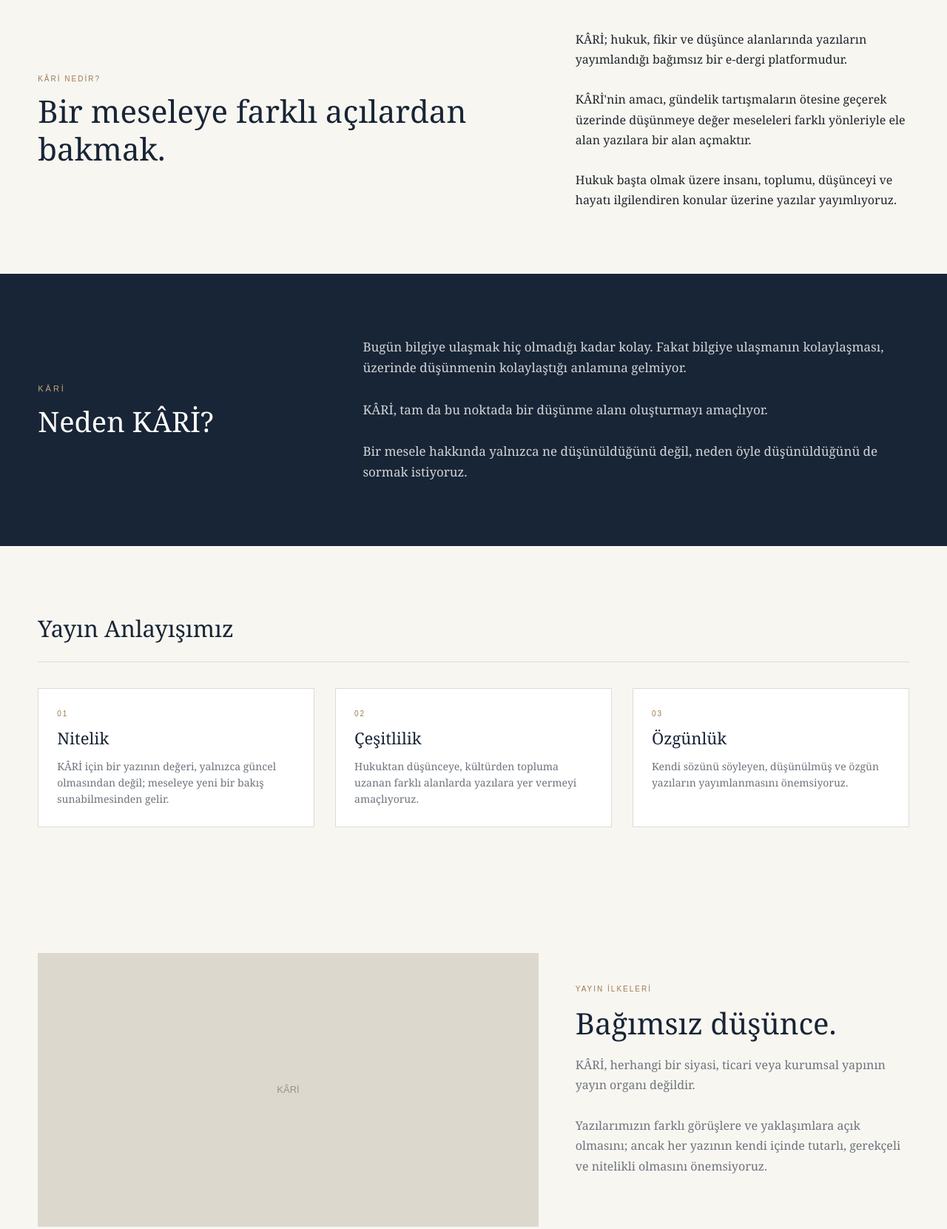
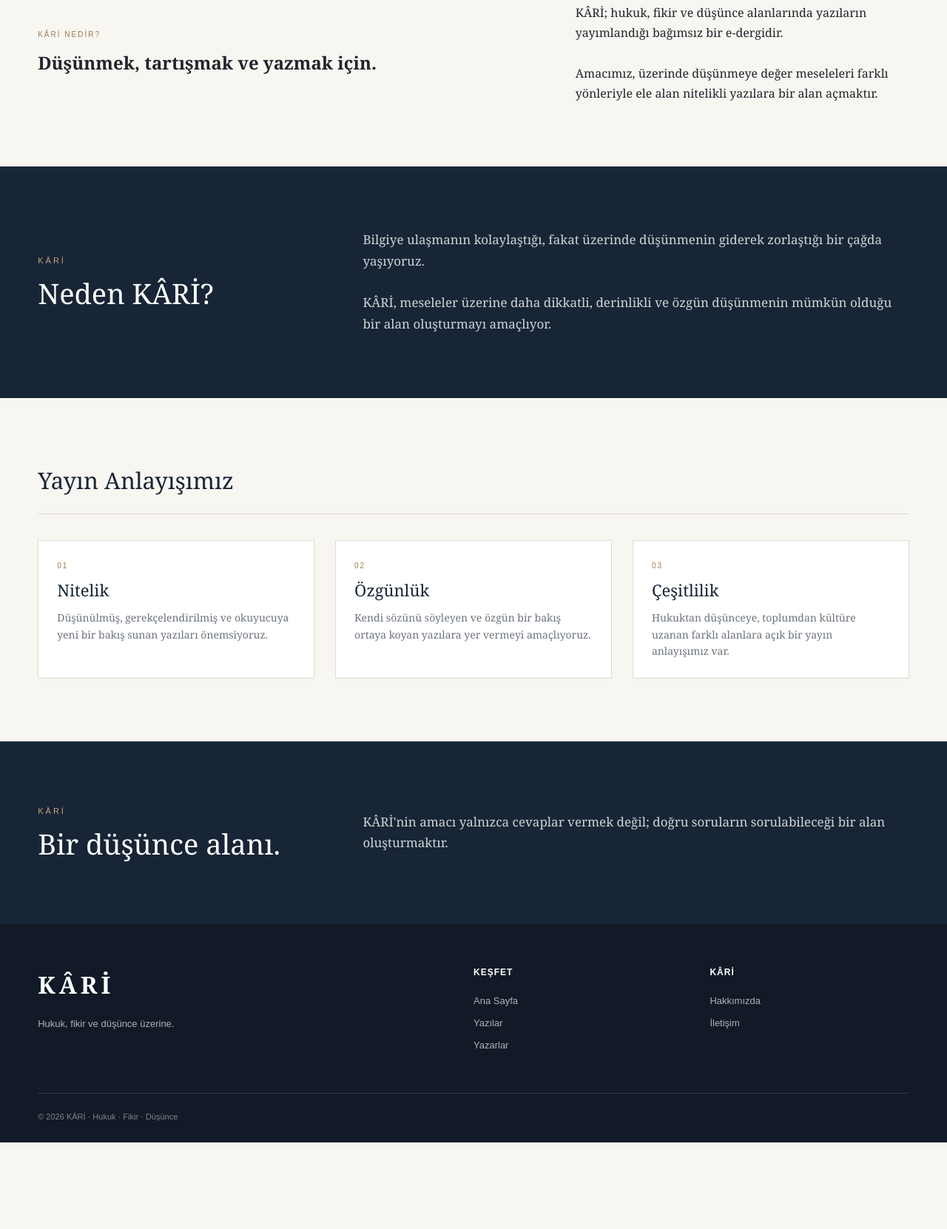
Before and after one commit to ziyadamiyiz/web-sitem-deneme, a plain HTML site: page hakkimizda.html in a window 1280 px wide. Shown: the part 738-2399 px from the top of the page at 74% size. After the commit the page ends 2282 px from the top, so only its background shows below. Drawn offline with Linux system fonts and the light colour scheme.

Commit message:
Refactor hakkimizda.html for improved layout and content
Updated the structure and content of the hakkimizda.html file, including new sections and improved layout.

```diff
--- a/hakkimizda.html
+++ b/hakkimizda.html
@@ -1,181 +1,123 @@
 <!DOCTYPE html>
 <html lang="tr">
-
 <head>
-
     <meta charset="UTF-8">
-
-    <meta
-        name="viewport"
-        content="width=device-width, initial-scale=1.0"
-    >
-
-    <link rel="stylesheet" href="css/style.css">
+    <meta name="viewport" content="width=device-width, initial-scale=1.0">
 
     <title>Hakkımızda | KÂRİ</title>
 
-    <meta
-        name="description"
-        content="KÂRİ hakkında. Hukuk, fikir ve düşünce üzerine bağımsız bir e-dergi."
-    >
-
+    <link rel="stylesheet" href="css/style.css">
 </head>
-
 
 <body>
 
-
-    <!-- HEADER -->
-
 <header>
-
     <div class="container navbar">
 
         <a href="index.html" class="logo">
-
             KÂRİ
-
-                <span>
-                    HUKUK · FİKİR · DÜŞÜNCE
-                </span>
-
+            <span>HUKUK · FİKİR · DÜŞÜNCE</span>
         </a>
 
-
         <nav>
-
-                <a href="index.html">
-                    Ana Sayfa
-                </a>
-
-                <a href="makaleler.html">
-                    Yazılar
-                </a>
-
-                <a href="yazarlar.html">
-                    Yazarlar
-                </a>
-
-                <a href="hakkimizda.html">
-                    Hakkımızda
-                </a>
-
-                <a href="#iletisim">
-                    İletişim
-                </a>
-
+            <a href="index.html">Ana Sayfa</a>
+            <a href="makaleler.html">Yazılar</a>
+            <a href="yazarlar.html">Yazarlar</a>
+            <a href="hakkimizda.html">Hakkımızda</a>
         </nav>
 
     </div>
-
 </header>
 
 
-
-    <!-- MAIN -->
-
 <main>
 
-
-        <!-- SAYFA BAŞLIĞI -->
-
     <section class="hero">
-
         <div class="container">
-
             <div class="hero-content">
 
                 <div class="eyebrow">
                     KÂRİ
                 </div>
 
-
-                    <h1>
-                        Hakkımızda
-                    </h1>
-
+                <h1>Hakkımızda</h1>
 
                 <p class="hero-description">
-
-                        Hukuku, fikri ve düşünceyi
-                        konuşmak; meseleleri farklı
-                        yönleriyle ele almak için.
-
+                    Hukuk, fikir ve düşünce üzerine
+                    nitelikli yazılar için bir alan.
                 </p>
 
             </div>
-
         </div>
-
     </section>
 
 
-
-        <!-- KÂRİ NEDİR? -->
-
     <section>
-
         <div class="container">
 
             <div class="featured-grid">
 
+                <div>
+                    <div class="category">KÂRİ NEDİR?</div>
+
+                    <h2>
+                        Düşünmek, tartışmak
+                        ve yazmak için.
+                    </h2>
+                </div>
 
                 <div>
-
-                        <div class="category">
-                            KÂRİ NEDİR?
-                        </div>
-
-
-                        <h2
-                            style="
-                                font-size: 42px;
-                                line-height: 1.2;
-                                font-weight: normal;
-                                color: var(--dark);
-                            "
-                        >
-
-                            Bir meseleye
-                            farklı açılardan
-                            bakmak.
-
-                        </h2>
-
-                    </div>
-
-
-                    <div>
-
                     <p>
-
                         KÂRİ; hukuk, fikir ve düşünce
                         alanlarında yazıların yayımlandığı
-                            bağımsız bir e-dergi platformudur.
-
+                        bağımsız bir e-dergidir.
                     </p>
 
                     <br>
 
                     <p>
+                        Amacımız, üzerinde düşünmeye değer
+                        meseleleri farklı yönleriyle ele alan
+                        nitelikli yazılara bir alan açmaktır.
+                    </p>
+                </div>
 
-                            KÂRİ'nin amacı, gündelik tartışmaların
-                            ötesine geçerek üzerinde düşünmeye
-                            değer meseleleri farklı yönleriyle
-                            ele alan yazılara bir alan açmaktır.
+            </div>
 
+        </div>
+    </section>
+
+
+    <section class="editor">
+
+        <div class="container">
+
+            <div class="editor-grid">
+
+                <div>
+                    <div class="editor-label">
+                        KÂRİ
+                    </div>
+
+                    <h2>
+                        Neden KÂRİ?
+                    </h2>
+                </div>
+
+                <div>
+                    <p>
+                        Bilgiye ulaşmanın kolaylaştığı,
+                        fakat üzerinde düşünmenin giderek
+                        zorlaştığı bir çağda yaşıyoruz.
                     </p>
 
                     <br>
 
                     <p>
-
-                            Hukuk başta olmak üzere insanı,
-                            toplumu, düşünceyi ve hayatı ilgilendiren
-                            konular üzerine yazılar yayımlıyoruz.
-
+                        KÂRİ, meseleler üzerine daha dikkatli,
+                        derinlikli ve özgün düşünmenin mümkün
+                        olduğu bir alan oluşturmayı amaçlıyor.
                     </p>
-
                 </div>
 
             </div>
@@ -185,8 +127,66 @@
     </section>
 
 
+    <section>
 
-        <!-- NEDEN KÂRİ -->
+        <div class="container">
+
+            <div class="section-heading">
+                <h2>Yayın Anlayışımız</h2>
+            </div>
+
+            <div class="articles">
+
+                <article class="article-card">
+                    <div class="article-content">
+                        <div class="category">01</div>
+
+                        <h3>Nitelik</h3>
+
+                        <p>
+                            Düşünülmüş, gerekçelendirilmiş
+                            ve okuyucuya yeni bir bakış
+                            sunan yazıları önemsiyoruz.
+                        </p>
+                    </div>
+                </article>
+
+
+                <article class="article-card">
+                    <div class="article-content">
+                        <div class="category">02</div>
+
+                        <h3>Özgünlük</h3>
+
+                        <p>
+                            Kendi sözünü söyleyen ve özgün
+                            bir bakış ortaya koyan yazılara
+                            yer vermeyi amaçlıyoruz.
+                        </p>
+                    </div>
+                </article>
+
+
+                <article class="article-card">
+                    <div class="article-content">
+                        <div class="category">03</div>
+
+                        <h3>Çeşitlilik</h3>
+
+                        <p>
+                            Hukuktan düşünceye, toplumdan
+                            kültüre uzanan farklı alanlara
+                            açık bir yayın anlayışımız var.
+                        </p>
+                    </div>
+                </article>
+
+            </div>
+
+        </div>
+
+    </section>
+
 
     <section class="editor">
 
@@ -194,54 +194,23 @@
 
             <div class="editor-grid">
 
-
                 <div>
-
                     <div class="editor-label">
                         KÂRİ
                     </div>
 
-
                     <h2>
-
-                            Neden
-                            KÂRİ?
-
+                        Bir düşünce
+                        alanı.
                     </h2>
-
                 </div>
 
-
                 <div>
-
                     <p>
-
-                            Bugün bilgiye ulaşmak hiç olmadığı
-                            kadar kolay. Fakat bilgiye ulaşmanın
-                            kolaylaşması, üzerinde düşünmenin
-                            kolaylaştığı anlamına gelmiyor.
-
+                        KÂRİ'nin amacı yalnızca cevaplar
+                        vermek değil; doğru soruların
+                        sorulabileceği bir alan oluşturmaktır.
                     </p>
-
-                        <br>
-
-                        <p>
-
-                            KÂRİ, tam da bu noktada bir düşünme
-                            alanı oluşturmayı amaçlıyor.
-
-                        </p>
-
-                        <br>
-
-                        <p>
-
-                            Bir mesele hakkında yalnızca ne
-                            düşünüldüğünü değil, neden öyle
-                            düşünüldüğünü de sormak istiyoruz.
-
-                        </p>
-
                 </div>
 
             </div>
@@ -250,345 +219,51 @@
 
     </section>
 
+</main>
 
 
-        <!-- YAYIN ANLAYIŞI -->
-
-        <section>
+<footer>
 
     <div class="container">
 
+        <div class="footer-grid">
 
-                <div class="section-heading">
+            <div>
+                <div class="logo">KÂRİ</div>
 
-                    <h2>
-                        Yayın Anlayışımız
-                    </h2>
-
+                <p>
+                    Hukuk, fikir ve düşünce üzerine.
+                </p>
             </div>
 
+            <div>
+                <h4>Keşfet</h4>
 
-                <div class="articles">
-
-
-                    <article class="article-card">
-
-                        <div class="article-content">
-
-                            <div class="category">
-                                01
+                <ul>
+                    <li><a href="index.html">Ana Sayfa</a></li>
+                    <li><a href="makaleler.html">Yazılar</a></li>
+                    <li><a href="yazarlar.html">Yazarlar</a></li>
+                </ul>
             </div>
 
-                            <h3>
-                                Nitelik
-                            </h3>
+            <div>
+                <h4>KÂRİ</h4>
 
-                            <p>
-
-                                KÂRİ için bir yazının değeri,
-                                yalnızca güncel olmasından değil;
-                                meseleye yeni bir bakış
-                                sunabilmesinden gelir.
-
-                            </p>
-
-                        </div>
-
-                    </article>
-
-
-
-                    <article class="article-card">
-
-                        <div class="article-content">
-
-                            <div class="category">
-                                02
-                            </div>
-
-                            <h3>
-                                Çeşitlilik
-                            </h3>
-
-                            <p>
-
-                                Hukuktan düşünceye, kültürden
-                                topluma uzanan farklı alanlarda
-                                yazılara yer vermeyi amaçlıyoruz.
-
-                            </p>
-
-                        </div>
-
-                    </article>
-
-
-
-                    <article class="article-card">
-
-                        <div class="article-content">
-
-                            <div class="category">
-                                03
-                            </div>
-
-                            <h3>
-                                Özgünlük
-                            </h3>
-
-                            <p>
-
-                                Kendi sözünü söyleyen,
-                                düşünülmüş ve özgün yazıların
-                                yayımlanmasını önemsiyoruz.
-
-                            </p>
-
-                        </div>
-
-                    </article>
-
-
+                <ul>
+                    <li><a href="hakkimizda.html">Hakkımızda</a></li>
+                    <li><a href="#">İletişim</a></li>
+                </ul>
             </div>
 
         </div>
 
-        </section>
-
-
-
-        <!-- BAĞIMSIZLIK -->
-
-        <section>
-
-            <div class="container">
-
-                <div class="featured-grid">
-
-
-                    <div class="featured-image">
-
-                        KÂRİ
-
+        <div class="copyright">
+            © 2026 KÂRİ · Hukuk · Fikir · Düşünce
         </div>
-
-
-                    <div class="featured-content">
-
-                        <div class="category">
-                            YAYIN İLKELERİ
-                        </div>
-
-
-                        <h2>
-
-                            Bağımsız
-                            düşünce.
-
-                        </h2>
-
-
-                        <p>
-
-                            KÂRİ, herhangi bir siyasi,
-                            ticari veya kurumsal yapının
-                            yayın organı değildir.
-
-                        </p>
-
-
-                        <p>
-
-                            Yazılarımızın farklı görüşlere
-                            ve yaklaşımlara açık olmasını;
-                            ancak her yazının kendi içinde
-                            tutarlı, gerekçeli ve nitelikli
-                            olmasını önemsiyoruz.
-
-                        </p>
-
-                    </div>
-
-                </div>
-
-            </div>
-
-        </section>
-
-
-
-        <!-- KAPANIŞ -->
-
-        <section class="editor">
-
-            <div class="container">
-
-                <div
-                    style="
-                        max-width: 800px;
-                        margin: 0 auto;
-                        text-align: center;
-                    "
-                >
-
-                    <div class="editor-label">
-                        KÂRİ
-                    </div>
-
-
-                    <h2
-                        style="
-                            font-size: 42px;
-                            font-weight: normal;
-                            margin: 18px 0;
-                        "
-                    >
-
-                        Düşünmek için
-                        bir alan.
-
-                    </h2>
-
-
-                    <p
-                        style="
-                            color: #d1d4d7;
-                            font-size: 17px;
-                        "
-                    >
-
-                        KÂRİ'nin amacı kesin cevaplar
-                        vermekten ziyade, doğru soruların
-                        sorulabileceği bir alan oluşturmaktır.
-
-                    </p>
-
-                </div>
-
-            </div>
-
-        </section>
-
-
-    </main>
-
-
-
-    <!-- FOOTER -->
-
-    <footer id="iletisim">
-
-        <div class="container">
-
-
-            <div class="footer-grid">
-
-
-                <div>
-
-                    <div class="logo">
-
-                        KÂRİ
-
-                        <span>
-                            HUKUK · FİKİR · DÜŞÜNCE
-                        </span>
-
-                    </div>
-
-
-                    <p>
-
-                        Hukuk, fikir ve düşünce üzerine
-                        nitelikli yazılar.
-
-                    </p>
-
-                </div>
-
-
-
-                <div>
-
-                    <h4>
-                        Keşfet
-                    </h4>
-
-
-                    <ul>
-
-                        <li>
-                            <a href="index.html">
-                                Ana Sayfa
-                            </a>
-                        </li>
-
-                        <li>
-                            <a href="makaleler.html">
-                                Yazılar
-                            </a>
-                        </li>
-
-                        <li>
-                            <a href="yazarlar.html">
-                                Yazarlar
-                            </a>
-                        </li>
-
-                    </ul>
-
-                </div>
-
-
-
-                <div>
-
-                    <h4>
-                        KÂRİ
-                    </h4>
-
-
-                    <ul>
-
-                        <li>
-                            <a href="hakkimizda.html">
-                                Hakkımızda
-                            </a>
-                        </li>
-
-                        <li>
-                            <a href="#">
-                                İletişim
-                            </a>
-                        </li>
-
-                        <li>
-                            <a href="#">
-                                Yayın Politikası
-                            </a>
-                        </li>
-
-                    </ul>
-
-                </div>
-
-
-            </div>
-
-
-
-            <div class="copyright">
-
-                © 2026 KÂRİ · Hukuk · Fikir · Düşünce
-
-            </div>
-
 
     </div>
 
 </footer>
 
-
 </body>
-
 </html>
```
Lines whose indentation alone changed are shown as unchanged.
